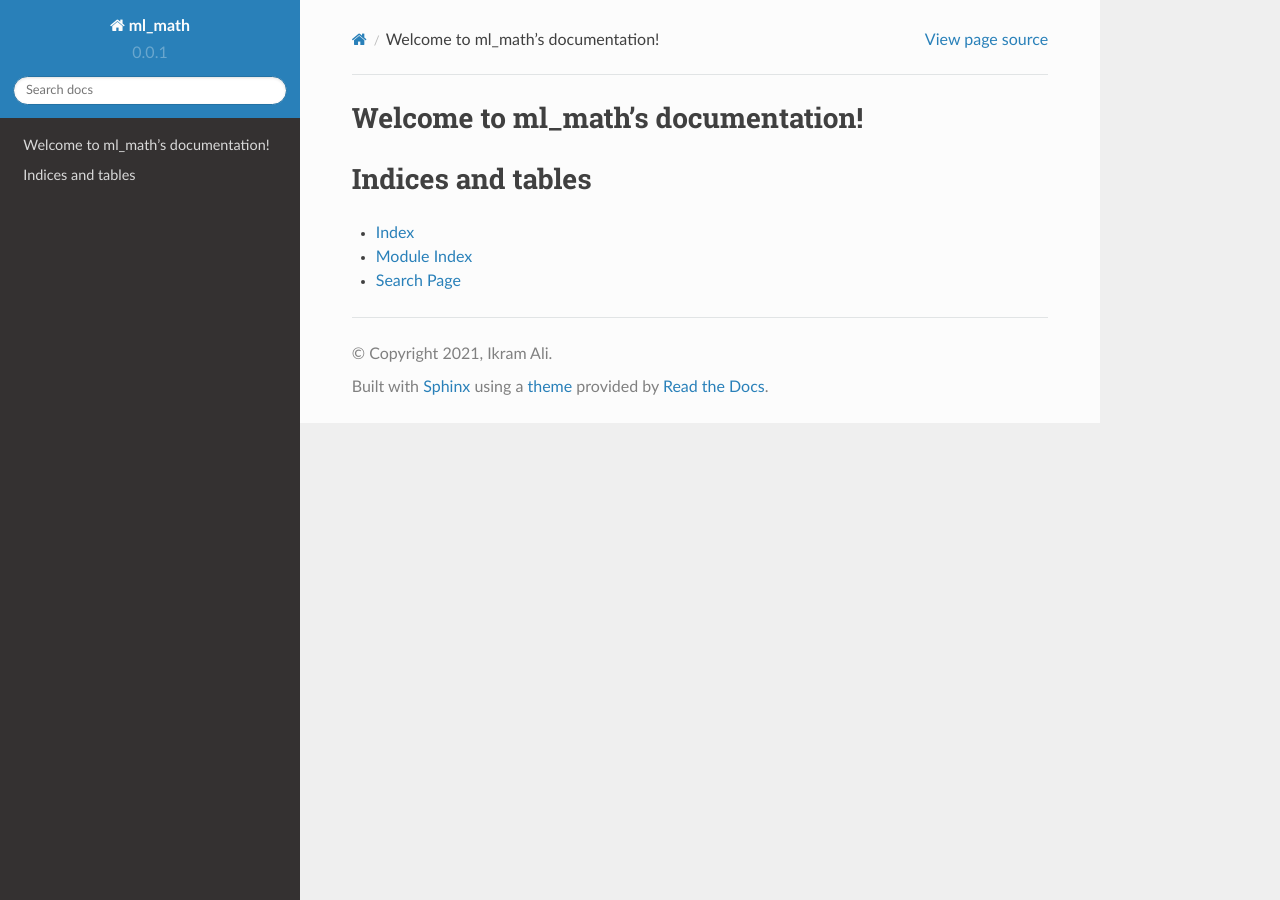
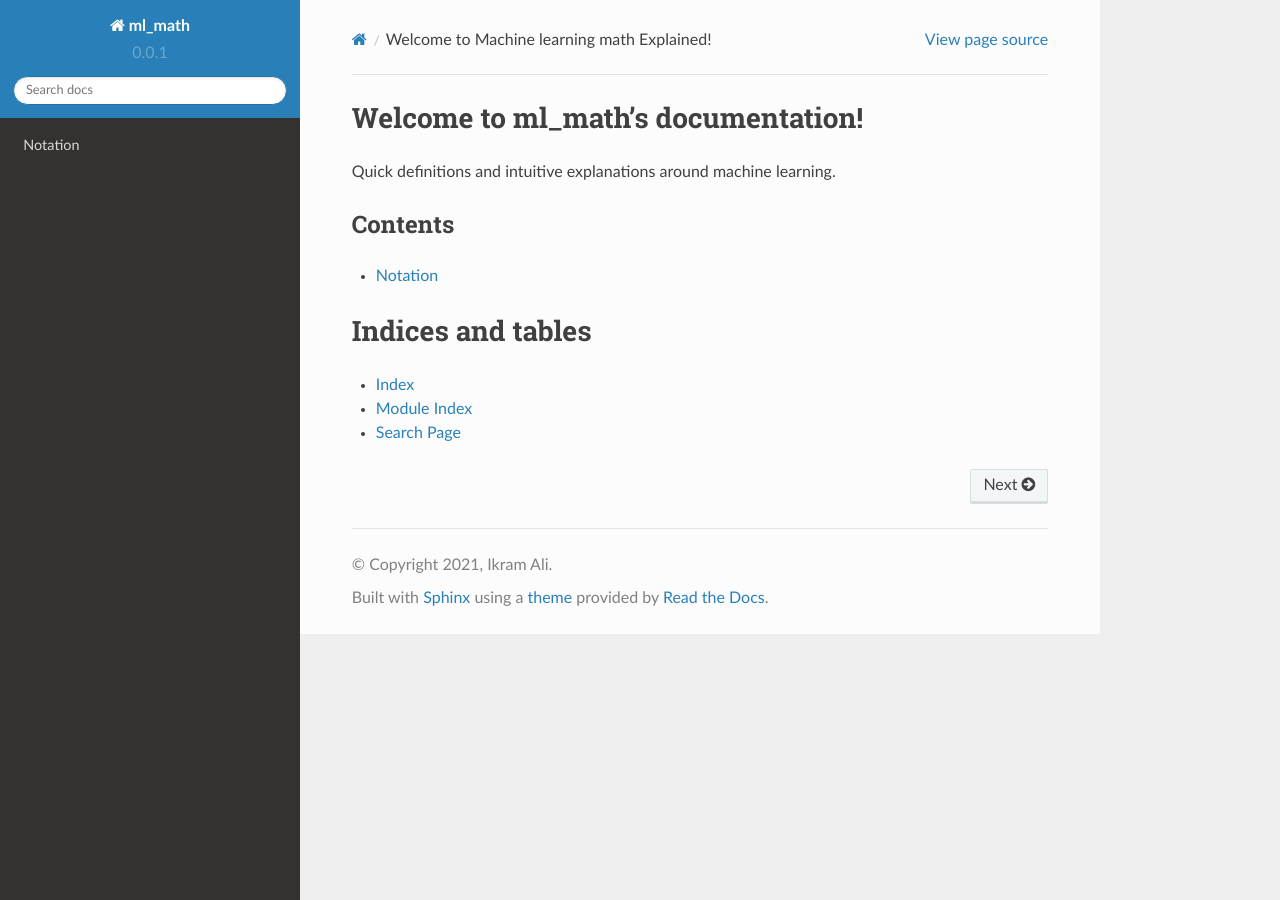
Before and after one commit to akkefa/ml-notes, a Sphinx documentation site: the page built from docs/index.rst, in a window 1280 px wide. Built offline with Sphinx 7.4.7 and the Read the Docs theme 2.0.0, drawn with Linux system fonts in a browser that asks for light colours.

Commit message:
[notation] basic setup added

```diff
--- a/docs/index.rst
+++ b/docs/index.rst
@@ -3,12 +3,21 @@
    You can adapt this file completely to your liking, but it should at least
    contain the root `toctree` directive.
 
+.. title::
+   Welcome to Machine learning math Explained!
+
 Welcome to ml_math's documentation!
 ===================================
+Quick definitions and intuitive explanations around machine learning.
+
+"""""""""
+Contents
+"""""""""
 
 .. toctree::
-   :maxdepth: 2
-   :caption: Contents:
+   :maxdepth: 1
+
+   notation
 
 
 
```
Also changed, not shown: docs/notation.rst (added, +10 -0 lines).
